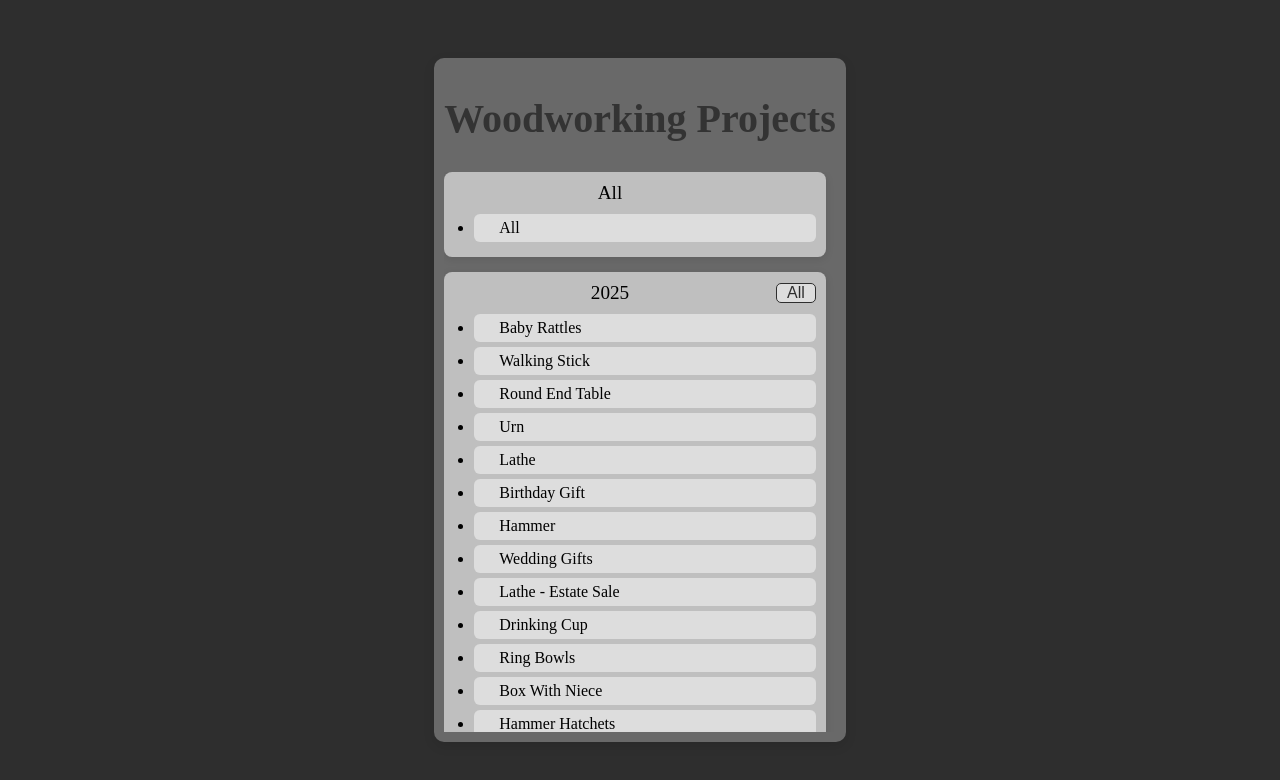
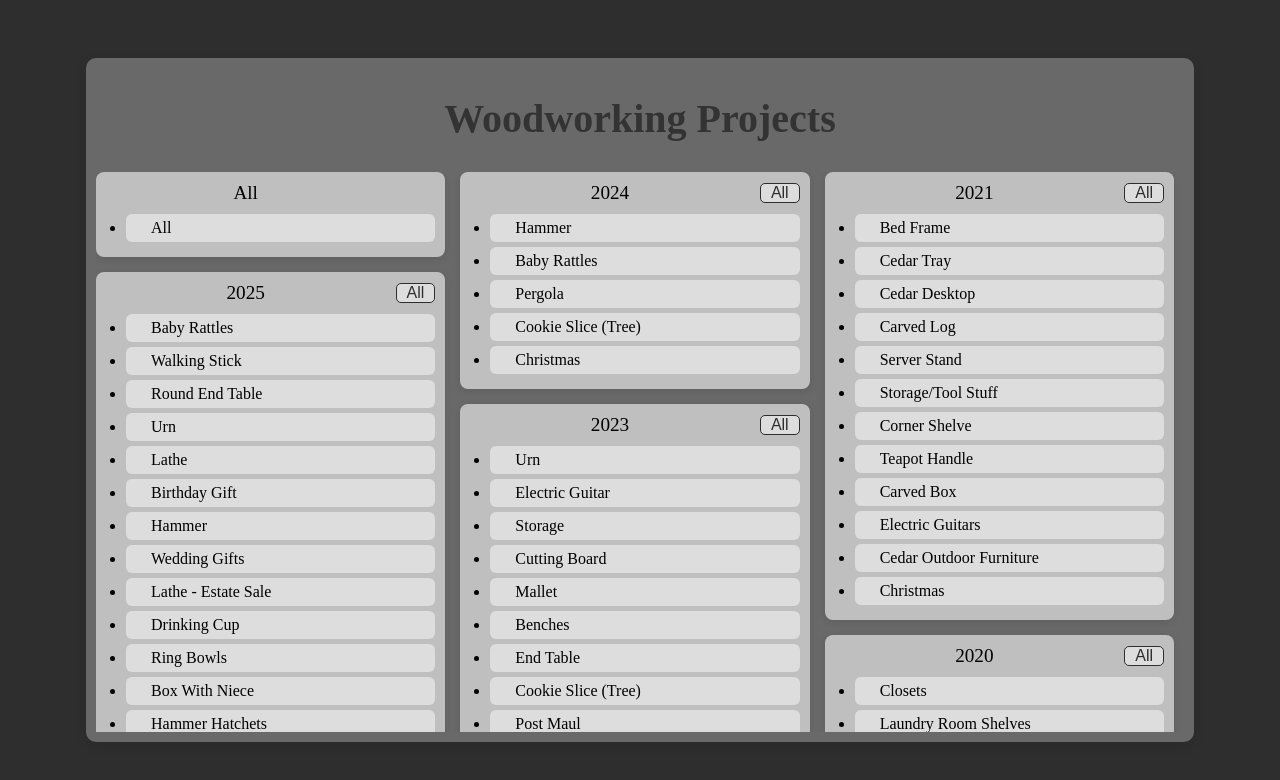
Before and after one commit to rbrock44/woodworking-projects, an Angular app: page / in a window 1280 px wide. Shown: the top 780 px of the page. Built offline with nearby package versions, Linux system fonts and the light colour scheme.

Commit message:
add index to image grid and add width/columns to desktop view

```diff
--- a/src/app/app.component.scss
+++ b/src/app/app.component.scss
@@ -16,8 +16,8 @@
   background-color: dimgrey;
   border-radius: 10px;
   box-shadow: 0 4px 12px rgba(0, 0, 0, 0.1);
-  width: 100%;
-  max-width: fit-content;
+  width: 85vw;
+  max-width: 85vw;
 }
 
 .title {
@@ -38,9 +38,14 @@
   padding: 0;
   padding-right: 10px;
   margin: 0;
+
+  column-count: auto;
+  column-width: 300px;
+  gap: 15px;
 }
 
 .list-group-item {
+  break-inside: avoid;
   margin-bottom: 15px;
   font-size: 1.2rem;
   padding: 10px;
@@ -56,7 +61,7 @@
 
 .sub-list {
   list-style-type: disc;
-  margin: 10px 0 0 20px; /* Adds indentation */
+  margin: 10px 0 0 20px;
   padding: 0;
 }
 
@@ -142,11 +147,19 @@ p {
   .container {
     max-width: 90%;
   }
+
+  .list-group {
+    grid-template-columns: 1fr;
+  }
 }
 
 @media (max-width: 380px) {
   .container {
     max-width: 95%;
+  }
+
+  .list-group {
+    grid-template-columns: 1fr;
   }
 }
 
--- a/src/app/components/images-viewer/images-viewer.component.html
+++ b/src/app/components/images-viewer/images-viewer.component.html
@@ -31,7 +31,7 @@
         <img ngSrc="{{this.images[this.currentIndex].url}}" height="{{this.singleImage.height}}"
           width="{{this.singleImage.width}}" alt="{{this.images[this.currentIndex].desc}}"
           (click)="this.onSingleImageClick()">
-        <p class="image-desc" *ngIf="this.images[this.currentIndex].desc != ''">
+        <p class="image-desc" *ngIf="this.images[this.currentIndex].desc !== ''">
           {{ this.images[this.currentIndex].desc }}
         </p>
       </div>
--- a/src/app/components/images-viewer/images-viewer.component.ts
+++ b/src/app/components/images-viewer/images-viewer.component.ts
@@ -1,9 +1,9 @@
-import {CommonModule, Location, NgOptimizedImage} from '@angular/common';
-import {Component, Input, OnInit, HostListener} from '@angular/core';
-import {Image, ImageSize} from '../../type/project.type';
-import {ImageOverlayComponent} from '../image-overlay/image-overlay.component';
-import {ActivatedRoute} from '@angular/router';
-import { adjustImageToScreenSize, createThumbnailImageUrl, IMAGE_SIZE_DEFAULT, URL_PARAM_IMAGE } from '../../constant/constants';
+import { CommonModule, Location, NgOptimizedImage } from '@angular/common';
+import { Component, Input, OnInit, HostListener } from '@angular/core';
+import { Image, ImageSize } from '../../type/project.type';
+import { ImageOverlayComponent } from '../image-overlay/image-overlay.component';
+import { ActivatedRoute } from '@angular/router';
+import { adjustImageToScreenSize, createThumbnailImageUrl, CSS_SELECTOR_IMAGES, IMAGE_SIZE_DEFAULT, URL_PARAM_IMAGE, URL_PARAM_INDEX } from '../../constant/constants';
 
 @Component({
   standalone: true,
@@ -33,6 +33,8 @@ export class ImagesViewerComponent {
       this.currentIndex = this.images.findIndex(image => image.name === imageParam);
       this.singleView = true;
     }
+
+    this.checkForIndex(this.route.snapshot.queryParamMap.get(URL_PARAM_INDEX));
   }
 
   @HostListener('window:resize', ['$event'])
@@ -41,7 +43,23 @@ export class ImagesViewerComponent {
   }
 
   private adjustImageSize(width: number, height: number) {
-      this.singleImage = adjustImageToScreenSize(width, height);
+    this.singleImage = adjustImageToScreenSize(width, height);
+  }
+
+  checkForIndex(indexParam: string | null): void {
+    if (indexParam !== null && indexParam !== '') {
+      const index = parseInt(indexParam, 10);
+
+      setTimeout(() => {
+        const images = document.querySelectorAll(CSS_SELECTOR_IMAGES);
+        if (images[index]) {
+          images[index].scrollIntoView({
+            behavior: 'smooth',
+            block: 'center'
+          });
+        }
+      }, 100);
+    }
   }
 
   goToPrevious() {
@@ -77,6 +95,7 @@ export class ImagesViewerComponent {
     this.singleView = false;
 
     this.replaceImageUrlParam(null);
+    this.checkForIndex(this.currentIndex.toString());
   }
 
   getThumbnailImage(url: string): string {
@@ -89,13 +108,13 @@ export class ImagesViewerComponent {
       url = this.buildImageUrl(null);
     } else {
       const imageName = this.images[index]?.name || '';
-      url = this.buildImageUrl(imageName);
+      url = this.buildImageUrl(imageName, index);
     }
 
     this.location.replaceState(url);
   }
 
-  private buildImageUrl(imageName: string | null): string {
+  private buildImageUrl(imageName: string | null, index: number | null = null): string {
     const queryParams = new URLSearchParams(window.location.search);
 
     if (imageName === null) {
@@ -104,6 +123,10 @@ export class ImagesViewerComponent {
       queryParams.set(URL_PARAM_IMAGE, imageName);
     }
 
+    if (index !== null) {
+      queryParams.set(URL_PARAM_INDEX, index.toString());
+    }
+
     return `${location.pathname}?${queryParams.toString()}`;
   }
 }
--- a/src/app/constant/constants.ts
+++ b/src/app/constant/constants.ts
@@ -3,6 +3,9 @@ import { ImageSize, Image, Projects, ProjectsByYear } from "../type/project.type
 export const URL_PARAM_IMAGE: string = 'image';
 export const URL_PARAM_PROJECT: string = 'project';
 export const URL_PARAM_YEAR: string = 'year';
+export const URL_PARAM_INDEX: string = 'index';
+
+export const CSS_SELECTOR_IMAGES: string = '.image-item img'
 
 export const IMAGE_SIZE_DEFAULT: ImageSize = { height: 400, width: 300 };
 const IMAGE_SIZE_SUPER_TINY: ImageSize = { height: 150, width: 112.5 };
@@ -54,7 +57,7 @@ export function createThumbnailImageUrl(url: string): string {
 export function createImageForAll(year: string, projectName: string, image: Image): Image {
     return {
         name: image.name,
-        desc: `(${year} - ${projectName})` + image.desc !== '' ? ` - ${image.desc}` : '',
+        desc: `(${year} - ${projectName})` + (image.desc.trim() !== '' ? ` - ${image.desc}` : ''),
         url: image.url
     }
 }
```
